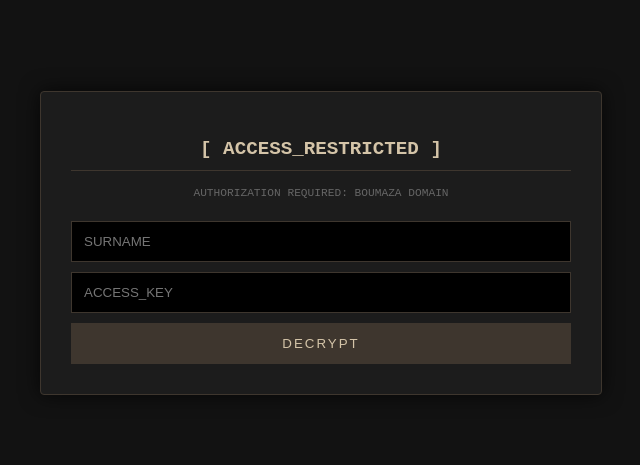
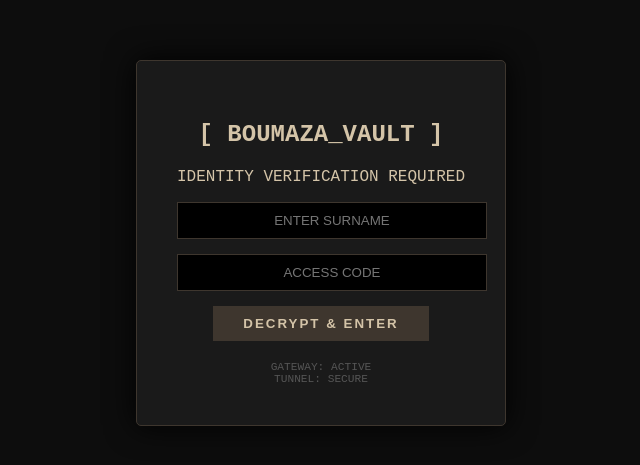
Before and after one commit to poukiyakol/personal-ai, a plain HTML site: page index.html in a window 1280 px wide. Shown: the part 157-622 px from the top of the page, without its empty margins (319-959 px from the left). Drawn offline with Linux system fonts and the light colour scheme.

Commit message:
Update index.html

```diff
--- a/index.html
+++ b/index.html
@@ -3,11 +3,10 @@
 <head>
     <meta charset="UTF-8">
     <meta name="viewport" content="width=device-width, initial-scale=1.0">
-    <title>Boumaza Family AI Vault</title>
+    <title>Boumaza AI Portal</title>
     <style>
-        /* Dark Academia / Terminal Aesthetic */
         body {
-            background-color: #121212;
+            background-color: #0d0d0d;
             color: #d4c4a8;
             font-family: 'Courier New', Courier, monospace;
             display: flex;
@@ -15,126 +14,64 @@
             align-items: center;
             height: 100vh;
             margin: 0;
-            overflow: hidden;
         }
-        .container {
-            background-color: #1c1c1c;
-            padding: 30px;
+        .vault-box {
+            background: #1a1a1a;
+            padding: 40px;
             border: 1px solid #3e362e;
-            box-shadow: 0 0 20px rgba(0,0,0,0.7);
-            width: 90%;
-            max-width: 500px;
-            border-radius: 4px;
+            text-align: center;
+            box-shadow: 0 0 30px rgba(0,0,0,1);
+            border-radius: 5px;
         }
-        h2 { border-bottom: 1px solid #3e362e; padding-bottom: 10px; font-size: 1.2em; text-align: center; }
-        input, button {
+        input {
+            display: block;
             width: 100%;
-            padding: 12px;
-            margin-top: 10px;
+            margin: 15px 0;
+            padding: 10px;
             background: #000;
             border: 1px solid #3e362e;
-            color: #d4c4a8;
-            box-sizing: border-box;
-            outline: none;
+            color: #0f0; /* Matrix Green for typing */
+            text-align: center;
         }
         button {
             background: #3e362e;
+            color: #d4c4a8;
+            padding: 10px 30px;
+            border: none;
             cursor: pointer;
-            transition: 0.3s;
-            text-transform: uppercase;
             letter-spacing: 2px;
+            font-weight: bold;
         }
-        button:hover { background: #5a4d41; color: #fff; }
-        #chat-interface { display: none; }
-        #messages {
-            height: 350px;
-            overflow-y: auto;
-            border: 1px solid #3e362e;
-            margin-bottom: 10px;
-            padding: 15px;
-            background: #0a0a0a;
-            font-size: 0.85em;
-            line-height: 1.5;
-        }
-        .user-msg { color: #8fa1b3; margin-bottom: 10px; }
-        .ai-msg { color: #a3be8c; margin-bottom: 15px; border-left: 2px solid #4a3f35; padding-left: 10px; }
-        #status-light { height: 8px; width: 8px; background: #555; border-radius: 50%; display: inline-block; margin-right: 5px; }
+        button:hover { background: #5a4d41; }
+        .status { font-size: 0.7em; color: #555; margin-top: 20px; }
     </style>
 </head>
 <body>
 
-<div class="container">
-    <div id="login-screen">
-        <h2>[ ACCESS_RESTRICTED ]</h2>
-        <p style="font-size: 0.7em; text-align: center; color: #666;">AUTHORIZATION REQUIRED: BOUMAZA DOMAIN</p>
-        <input type="text" id="surname" placeholder="SURNAME">
-        <input type="password" id="password" placeholder="ACCESS_KEY">
-        <button onclick="checkAccess()">Decrypt</button>
-    </div>
+<div class="vault-box">
+    <h2>[ BOUMAZA_VAULT ]</h2>
+    <p>IDENTITY VERIFICATION REQUIRED</p>
 
-    <div id="chat-interface">
-        <h2><span id="status-light"></span>BOUMAZA_INTEL_v3.2</h2>
-        <div id="messages">
-            <div class="ai-msg"><b>SYSTEM:</b> Connection established. Waiting for family input...</div>
-        </div>
-        <div style="display: flex; gap: 5px;">
-            <input type="text" id="user-input" placeholder="Type command..." onkeypress="if(event.key==='Enter') sendMessage()">
-            <button style="width: 80px;" onclick="sendMessage()">></button>
-        </div>
-    </div>
+    <input type="text" id="surname" placeholder="ENTER SURNAME">
+    <input type="password" id="passkey" placeholder="ACCESS CODE">
+
+    <button onclick="unlock()">DECRYPT & ENTER</button>
+
+    <div class="status">GATEWAY: ACTIVE<br>TUNNEL: SECURE</div>
 </div>
 
 <script>
-    // YOUR LIVE CLOUDFLARE BRIDGE
-    const CLOUD_URL = "https://senator-shareware-creativity-interracial.trycloudflare.com";
-    const FAMILY_SURNAME = "boumaza";
-    const PASSKEY = "Family2026"; // You can change this to whatever you want
+    function unlock() {
+        const s = document.getElementById('surname').value.toLowerCase();
+        const p = document.getElementById('passkey').value;
 
-    function checkAccess() {
-        const s = document.getElementById('surname').value.trim().toLowerCase();
-        const p = document.getElementById('password').value;
-
-        if (s === FAMILY_SURNAME && p === PASSKEY) {
-            document.getElementById('login-screen').style.display = 'none';
-            document.getElementById('chat-interface').style.display = 'block';
-            document.getElementById('status-light').style.background = '#0f0';
+        // YOUR FAMILY CREDENTIALS
+        if (s === "boumaza" && p === "Family2026") {
+            // REDIRECT TO YOUR LIVE TUNNEL
+            window.location.href = "https://reader-changing-pcs-civilian.trycloudflare.com";
         } else {
-            alert("CREDENTIALS INVALID.");
+            alert("CREDENTIALS REJECTED. ACCESS DENIED.");
         }
-    }
-
-    async function sendMessage() {
-        const input = document.getElementById('user-input');
-        const msgDiv = document.getElementById('messages');
-        const text = input.value.trim();
-        if (!text) return;
-
-        // Display user message
-        msgDiv.innerHTML += `<div class="user-msg"><b>YOU:</b> ${text}</div>`;
-        input.value = '';
-        msgDiv.scrollTop = msgDiv.scrollHeight;
-
-        try {
-            const response = await fetch(`${CLOUD_URL}/api/v1/chat`, {
-                method: 'POST',
-                headers: { 'Content-Type': 'application/json' },
-                body: JSON.stringify({
-                    message: text,
-                    stream: false
-                })
-            });
-
-            if (!response.ok) throw new Error('Gateway Offline');
-
-            const data = await response.json();
-            // OpenClaw usually returns 'response' or 'content'
-            const aiReply = data.response || data.content || "Command Executed.";
-
-            msgDiv.innerHTML += `<div class="ai-msg"><b>AI:</b> ${aiReply}</div>`;
-        } catch (err) {
-            msgDiv.innerHTML += `<div style="color:#bf616a"><b>SYSTEM_ERROR:</b> Gateway connection timed out. Ensure PowerShell is running Cloudflared and OpenClaw.</div>`;
-        }
-        msgDiv.scrollTop = msgDiv.scrollHeight;
     }
 </script>
 
```
